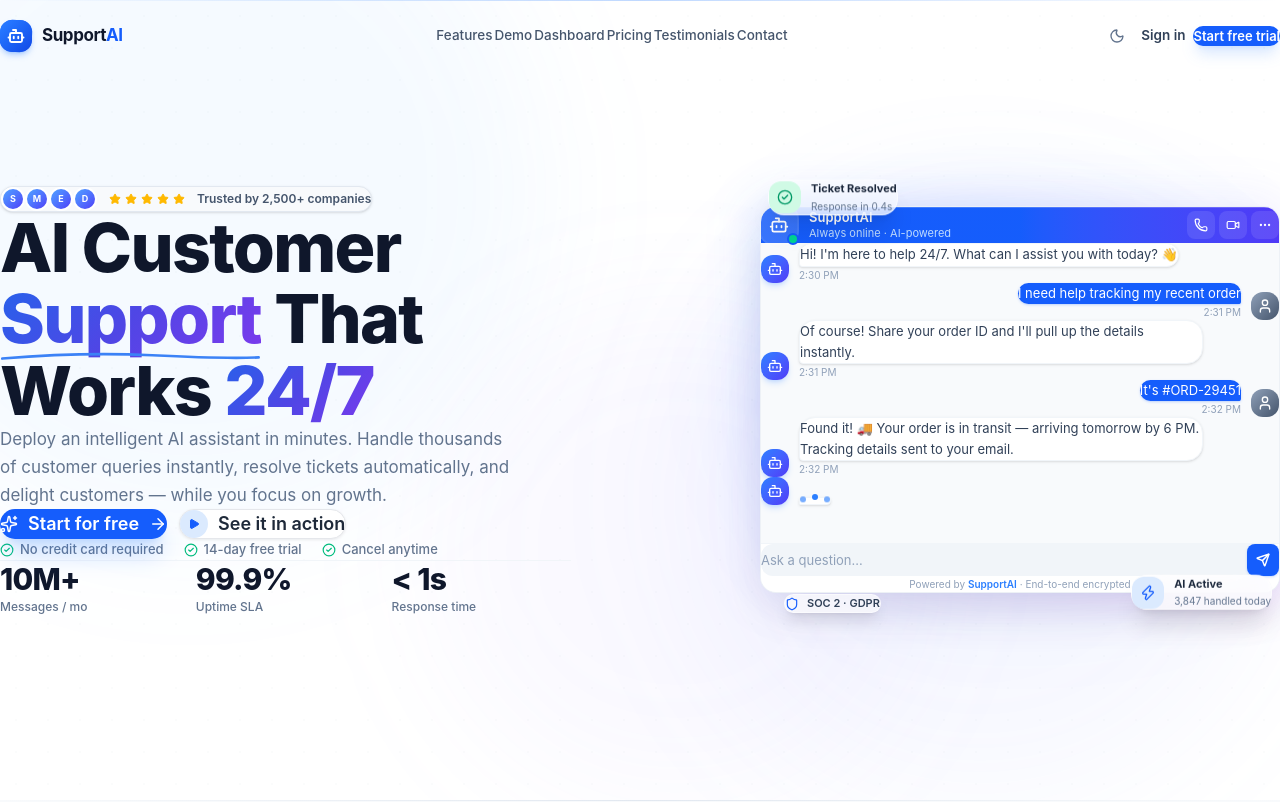
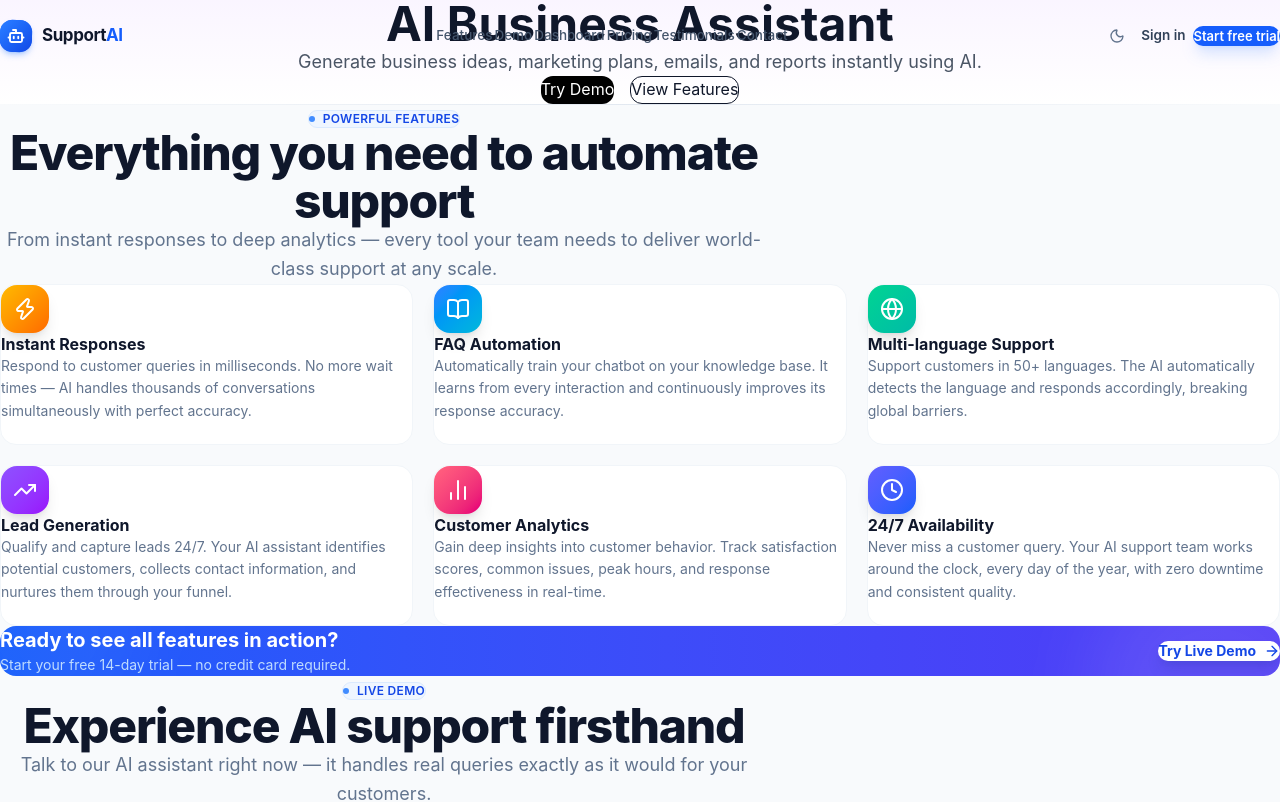
Before and after one commit to sabahatabid/AI-Business-Assistant, a Next.js app in the folder ai-support-chatbot/: page / in a window 1280 px wide. Shown: the top 802 px of the page. Built offline with nearby package versions, Linux system fonts and the light colour scheme.

Commit message:
Refactor HeroSection and add View Features button
Refactor HeroSection component to simplify structure and improve readability. Added new button for viewing features.

```diff
--- a/ai-support-chatbot/src/components/sections/HeroSection.tsx
+++ b/ai-support-chatbot/src/components/sections/HeroSection.tsx
@@ -1,206 +1,34 @@
 "use client";
 
-import { ArrowRight, Play, CheckCircle2, Bot, Sparkles, Star, Shield, Zap } from "lucide-react";
-import Button from "@/components/ui/Button";
-import ChatbotMockup from "@/components/sections/ChatbotMockup";
+import { useRouter } from "next/navigation";
 
-const trustItems = [
-  "No credit card required",
-  "14-day free trial",
-  "Cancel anytime",
-];
-
-const heroStats = [
-  { value: "10M+", label: "Messages / mo" },
-  { value: "99.9%", label: "Uptime SLA" },
-  { value: "< 1s",  label: "Response time" },
-];
-
-export default function HeroSection() {
-  const scrollTo = (id: string) =>
-    document.querySelector(id)?.scrollIntoView({ behavior: "smooth" });
+export default function Hero() {
+  const router = useRouter();
 
   return (
-    <section
-      className="relative min-h-screen flex items-center overflow-hidden bg-white dark:bg-slate-950"
-      aria-label="Hero"
-    >
-      {/* ── Background mesh ──────────────────── */}
-      <div className="absolute inset-0 pointer-events-none select-none" aria-hidden="true">
-        {/* Soft radials */}
-        <div className="absolute -top-40 -left-40 w-[700px] h-[700px] bg-blue-400/[0.06] rounded-full blur-3xl" />
-        <div className="absolute top-1/4 right-0 w-[600px] h-[600px] bg-indigo-400/[0.06] rounded-full blur-3xl" />
-        <div className="absolute bottom-0 left-1/3 w-[500px] h-[500px] bg-violet-400/[0.05] rounded-full blur-3xl" />
-        {/* Dot grid */}
-        <div
-          className="absolute inset-0 opacity-[0.025] dark:opacity-[0.04]"
-          style={{
-            backgroundImage: "radial-gradient(circle, #64748b 1px, transparent 1px)",
-            backgroundSize: "32px 32px",
-          }}
-        />
-        {/* Top border line */}
-        <div className="absolute top-0 inset-x-0 h-px bg-gradient-to-r from-transparent via-blue-500/30 to-transparent" />
-      </div>
+    <section className="text-center py-24 px-6 bg-gradient-to-b from-purple-50 to-white">
+      <h1 className="text-5xl font-bold">
+        AI Business Assistant
+      </h1>
 
-      <div className="relative max-w-7xl mx-auto px-5 sm:px-8 lg:px-10 pt-28 pb-20 lg:pt-32 lg:pb-24 w-full">
-        <div className="grid grid-cols-1 lg:grid-cols-[1fr_1.1fr] gap-12 xl:gap-20 items-center">
+      <p className="mt-4 text-gray-600 text-lg">
+        Generate business ideas, marketing plans, emails, and reports instantly using AI.
+      </p>
 
-          {/* ── Left: Text ────────────────────── */}
-          <div className="max-w-xl lg:max-w-none">
+      <div className="mt-8 flex gap-4 justify-center">
+        <button
+          onClick={() => router.push("/demo")}
+          className="px-6 py-3 bg-black text-white rounded-xl hover:scale-105 transition"
+        >
+          Try Demo
+        </button>
 
-            {/* Social proof pill */}
-            <div className="inline-flex items-center gap-3 bg-slate-50 dark:bg-slate-800/80 border border-slate-200 dark:border-slate-700 rounded-full pl-1.5 pr-4 py-1.5 mb-8 shadow-sm">
-              <div className="flex -space-x-1.5">
-                {["S", "M", "E", "D"].map((l, i) => (
-                  <div
-                    key={i}
-                    className="w-6 h-6 rounded-full bg-gradient-to-br from-blue-400 to-indigo-600 border-2 border-white dark:border-slate-800 flex items-center justify-center text-white text-[9px] font-bold"
-                  >
-                    {l}
-                  </div>
-                ))}
-              </div>
-              <div className="flex items-center gap-1">
-                {Array.from({ length: 5 }).map((_, i) => (
-                  <Star key={i} className="w-3 h-3 fill-amber-400 text-amber-400" aria-hidden="true" />
-                ))}
-              </div>
-              <span className="text-xs font-semibold text-slate-600 dark:text-slate-400">
-                Trusted by 2,500+ companies
-              </span>
-            </div>
-
-            {/* Headline */}
-            <h1 className="text-[42px] sm:text-5xl lg:text-6xl xl:text-[68px] font-extrabold tracking-tight leading-[1.05] text-slate-900 dark:text-white mb-6">
-              AI Customer{" "}
-              <span className="relative inline-block">
-                <span className="gradient-text">Support</span>
-                <svg
-                  className="absolute -bottom-1.5 left-0 w-full"
-                  viewBox="0 0 240 8"
-                  fill="none"
-                  aria-hidden="true"
-                >
-                  <path
-                    d="M2 6C50 2 100 1 140 3C180 5 210 6 238 5"
-                    stroke="url(#heroLine)"
-                    strokeWidth="2.5"
-                    strokeLinecap="round"
-                  />
-                  <defs>
-                    <linearGradient id="heroLine" x1="0" y1="0" x2="240" y2="0">
-                      <stop offset="0%" stopColor="#3b82f6" />
-                      <stop offset="100%" stopColor="#8b5cf6" />
-                    </linearGradient>
-                  </defs>
-                </svg>
-              </span>{" "}
-              That Works{" "}
-              <span className="gradient-text">24/7</span>
-            </h1>
-
-            <p className="text-[17px] text-slate-500 dark:text-slate-400 leading-relaxed mb-9 max-w-[520px]">
-              Deploy an intelligent AI assistant in minutes. Handle thousands of
-              customer queries instantly, resolve tickets automatically, and
-              delight customers — while you focus on growth.
-            </p>
-
-            {/* CTAs */}
-            <div className="flex flex-col sm:flex-row gap-3 mb-9">
-              <Button
-                size="xl"
-                onClick={() => scrollTo("#pricing")}
-                className="group !rounded-2xl shadow-xl shadow-blue-500/25 hover:shadow-2xl hover:shadow-blue-500/30"
-              >
-                <Sparkles className="w-[18px] h-[18px] group-hover:rotate-12 transition-transform" />
-                Start for free
-                <ArrowRight className="w-[18px] h-[18px] group-hover:translate-x-1 transition-transform" />
-              </Button>
-              <Button
-                variant="secondary"
-                size="xl"
-                onClick={() => scrollTo("#demo")}
-                className="group !rounded-2xl"
-              >
-                <div className="w-7 h-7 bg-blue-100 dark:bg-blue-900/40 rounded-full flex items-center justify-center group-hover:bg-blue-200 transition-colors">
-                  <Play className="w-3 h-3 fill-blue-600 text-blue-600 ml-0.5" />
-                </div>
-                See it in action
-              </Button>
-            </div>
-
-            {/* Trust badges */}
-            <div className="flex flex-wrap items-center gap-x-5 gap-y-2">
-              {trustItems.map((item) => (
-                <div key={item} className="flex items-center gap-1.5">
-                  <CheckCircle2 className="w-3.5 h-3.5 text-emerald-500 shrink-0" />
-                  <span className="text-[13px] text-slate-500 dark:text-slate-400 font-medium">
-                    {item}
-                  </span>
-                </div>
-              ))}
-            </div>
-
-            {/* Stats */}
-            <div className="mt-10 pt-8 border-t border-slate-100 dark:border-slate-800 grid grid-cols-3 gap-4">
-              {heroStats.map(({ value, label }) => (
-                <div key={label}>
-                  <div className="text-2xl lg:text-3xl font-extrabold text-slate-900 dark:text-white tracking-tight">
-                    {value}
-                  </div>
-                  <div className="text-[12px] text-slate-500 dark:text-slate-400 mt-0.5 font-medium">
-                    {label}
-                  </div>
-                </div>
-              ))}
-            </div>
-          </div>
-
-          {/* ── Right: Mockup ──────────────────── */}
-          <div className="relative w-full max-w-[520px] mx-auto lg:mx-0 lg:justify-self-end">
-
-            {/* Glow backdrop */}
-            <div className="absolute inset-8 bg-blue-600/15 dark:bg-blue-500/20 blur-3xl rounded-full" />
-
-            {/* Floating badge — top left */}
-            <div className="absolute -top-5 -left-3 sm:left-2 z-20 animate-float">
-              <div className="glass dark:bg-slate-800/90 rounded-2xl px-3.5 py-2.5 shadow-xl flex items-center gap-2.5">
-                <div className="w-8 h-8 bg-emerald-100 dark:bg-emerald-900/40 rounded-xl flex items-center justify-center">
-                  <CheckCircle2 className="w-4 h-4 text-emerald-600 dark:text-emerald-400" />
-                </div>
-                <div>
-                  <p className="text-[11px] font-bold text-slate-800 dark:text-slate-100">Ticket Resolved</p>
-                  <p className="text-[10px] text-slate-500">Response in 0.4s</p>
-                </div>
-              </div>
-            </div>
-
-            {/* Floating badge — bottom right */}
-            <div className="absolute -bottom-5 -right-3 sm:right-2 z-20 animate-float-delayed">
-              <div className="glass dark:bg-slate-800/90 rounded-2xl px-3.5 py-2.5 shadow-xl flex items-center gap-2.5">
-                <div className="w-8 h-8 bg-blue-100 dark:bg-blue-900/40 rounded-xl flex items-center justify-center">
-                  <Zap className="w-4 h-4 text-blue-600 dark:text-blue-400" />
-                </div>
-                <div>
-                  <p className="text-[11px] font-bold text-slate-800 dark:text-slate-100">AI Active</p>
-                  <p className="text-[10px] text-slate-500">3,847 handled today</p>
-                </div>
-              </div>
-            </div>
-
-            {/* Security badge — bottom left */}
-            <div className="absolute -bottom-5 left-6 z-20 hidden sm:block">
-              <div className="glass dark:bg-slate-800/90 rounded-xl px-3 py-2 shadow-lg flex items-center gap-2">
-                <Shield className="w-3.5 h-3.5 text-blue-600" />
-                <span className="text-[11px] font-semibold text-slate-700 dark:text-slate-200">SOC 2 · GDPR</span>
-              </div>
-            </div>
-
-            <ChatbotMockup />
-          </div>
-
-        </div>
+        <button
+          onClick={() => document.getElementById("features")?.scrollIntoView()}
+          className="px-6 py-3 border rounded-xl hover:scale-105 transition"
+        >
+          View Features
+        </button>
       </div>
     </section>
   );
```
